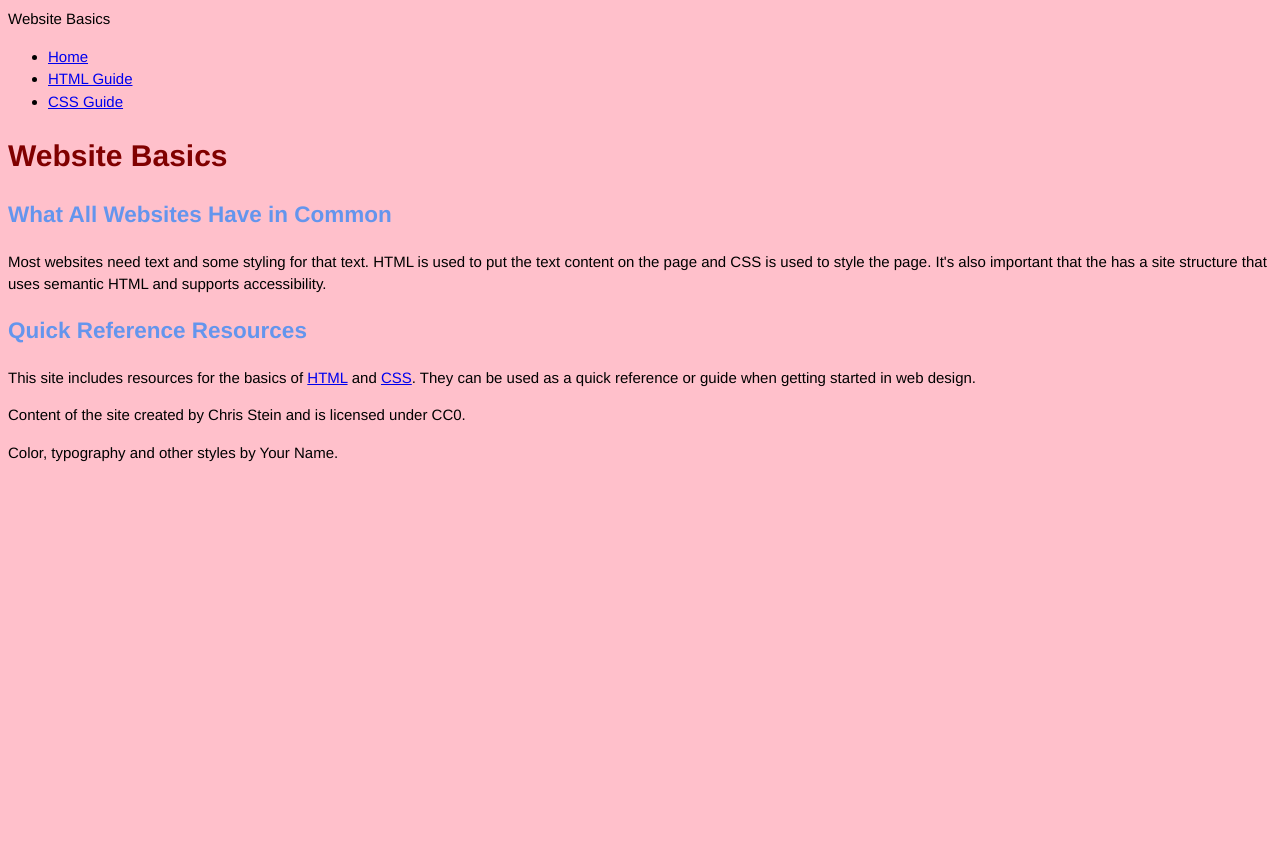
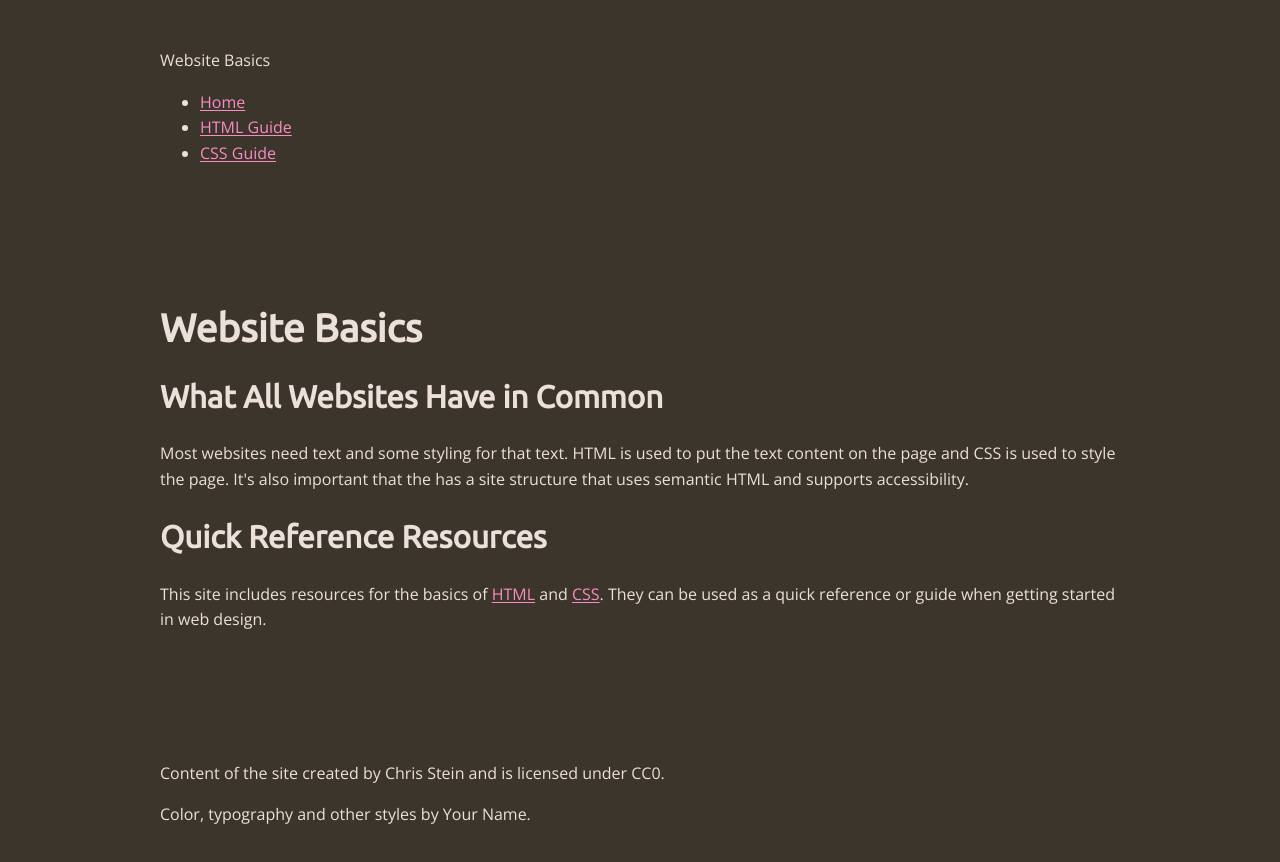
Before and after one commit to sevennethescientist/project1-website-basics, a plain HTML site: page index.html in a window 1280 px wide. Before the commit the page ends 800 px from the top, so only its background shows below. Drawn offline with nearby package versions, Linux system fonts and the light colour scheme.

Commit message:
new styling changes

```diff
--- a/style.css
+++ b/style.css
@@ -1,36 +1,87 @@
+@import url("https://fonts.googleapis.com/css2?family=Ubuntu&family=Open+Sans&display=swap");
+
+/* Generated design choices. Save as style.css and link it in each HTML head. */
+
 /* Root typography settings */
-html{
-/*   set the following properties:
-  font-size - this will be the base font size for the site
-  font-family - this will be the base font-family for the site
-  line-height - base line height, generally should be in the range 1.5-1.8
-  color- primary text color for the site
-  background-color - primary background color for the site */
-  font-size: 15px;
-  font-family: 'Franklin Gothic Medium', 'Arial Narrow', Arial, sans-serif;
-  line-height: 1.5;
-  color: black;
-  background-color: pink;
+html {
+  font-size: 16px;
+  font-family: "Open Sans", sans-serif;
+  line-height: 1.6;
+  color: #EBE0DA;
+  background-color: #3C352B;
+}
+
+body {
+  margin: 0;
 }
 
 /* General heading styles */
-/*set font styles for all of your headings, for example font-weight, line-height, font-family */
-h1, h2, h3, h4, h5, h6{
-  color: magenta;
+h1, h2, h3, h4, h5, h6 {
+  font-family: "Ubuntu", sans-serif;
+  line-height: 1.2;
 }
 
 /* Specific element text styles */
-h1{
-  color: maroon;
+h1 {
+  font-size: 2.441rem;
 }
 
-h2{
-  /* secondary heading, also set font-size and weight (and others you may want) */
-  color: cornflowerblue;
-  font-size: 1.8;
-  font-weight: 700;
+h2 {
+  font-size: 1.953rem;
 }
 
-p{
-  margin-bottom: 1rem; /* optional but usually good to have a space between paragraphs */
+h3 {
+  font-size: 1.563rem;
 }
+
+h4 {
+  font-size: 1.25rem;
+}
+
+h5 {
+  font-size: 1rem;
+}
+
+h6 {
+  font-size: 0.8rem;
+}
+
+p {
+  margin-bottom: 1rem;
+}
+
+a {
+  color: #F98BC5;
+  text-decoration: underline;
+  text-underline-offset: 0.15em;
+}
+
+a:hover {
+  color: #FFF799;
+}
+
+a:focus-visible {
+  outline: 3px solid #EBE0DA;
+  outline-offset: 4px;
+}
+
+header, main, footer {
+  max-width: 60rem;
+  margin-inline: auto;
+  padding: 3rem;
+}
+
+button, .button {
+  color: #3C352B;
+  background-color: #F98BC5;
+}
+
+button:hover, .button:hover {
+  background-color: #FFF799;
+}
+
+.alternate {
+  color: #EBE0DA;
+  background-color: #3C352B;
+  padding: 3rem;
+}
```
Also changed, not shown: html-guide.html (+1 -0 lines).
